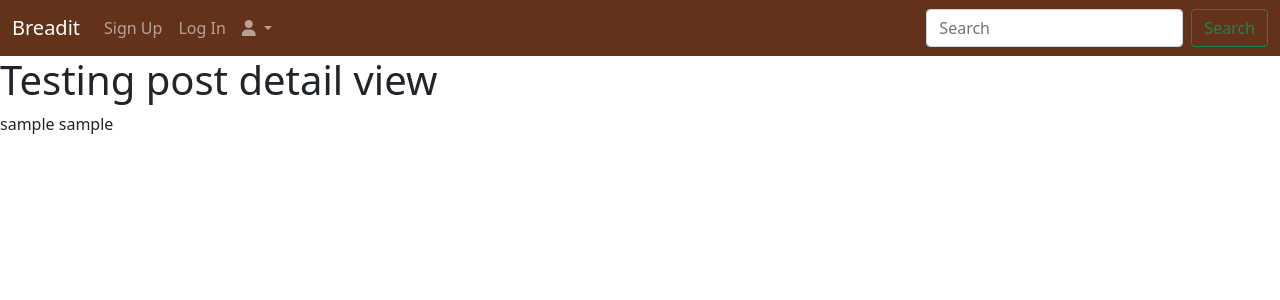
After one commit to Damianjacob/MS4_breadit, a Django app: a page that uses breadit/templates/base.html in a window 1280 px wide. The commit adds this page. Shown: the top 300 px of the page. Run offline with Django 3.2, Linux system fonts and the light colour scheme; tables that the repository leaves empty hold one stand-in row (values such as "Sample post").

Commit message:
Update index.html template, create post_detail template

```diff
--- a/breadit/forum/admin.py
+++ b/breadit/forum/admin.py
@@ -3,4 +3,5 @@ from django.contrib.auth.models import User
 from .models import Post
 
 # Register your models here.
+
 admin.site.register(Post)
--- a/breadit/forum/models.py
+++ b/breadit/forum/models.py
@@ -3,6 +3,7 @@ from django.contrib.auth.models import User
 from django.db import models
 from django.template.defaultfilters import slugify
 from cloudinary.models import CloudinaryField
+from django.urls import reverse
 
 # Create your models here.
 
@@ -26,6 +27,14 @@ class Post(models.Model):
     class Meta:
         ordering = ['-created_on']
 
+    # The following code has been copied and adapted from this article:
+    # https://learndjango.com/tutorials/django-slug-tutorial
+    # Consider using following method if time allows
+    # https://docs.djangoproject.com/en/dev/ref/forms/validation/#validating-fields-with-clean
+
+    def get_absolute_url(self):
+        return reverse('post_detail', kwargs={'slug': self.slug})
+
     def save(self, *args, **kwargs):
         if not self.slug:
             self.slug = slugify(self.title)
--- a/breadit/forum/urls.py
+++ b/breadit/forum/urls.py
@@ -1,11 +1,12 @@
 from django.urls import path
 from . import views
 
-from .views import PostView
+from .views import PostView, PostDetailView
 
 urlpatterns = [
     # path('', views.index, name='index'),
 
     # class based view path:
-    path('', PostView.as_view()),
+    path('', PostView.as_view(), name='index'),
+    path('<slug:slug>/', PostDetailView.as_view(), name='post_detail'),
 ]
--- a/breadit/forum/views.py
+++ b/breadit/forum/views.py
@@ -1,5 +1,6 @@
-from django.shortcuts import render
+from django.shortcuts import get_object_or_404, render
 from django.views.generic import ListView
+from django.views.generic.detail import DetailView
 from django.http import HttpResponse
 from .models import Post
 
@@ -16,3 +17,15 @@ class PostView(ListView):
     queryset = Post.objects.order_by('-created_on')
     post_list = queryset
     template_name = 'index.html'
+
+class PostDetailView(DetailView):
+    model = Post
+
+    def get(self, request, slug):
+        post = get_object_or_404(Post, slug=slug)
+        return render(request, 'post_detail.html', {
+            'post': post,
+            'slug': slug,
+        })
+
+    template_name = 'post_detail.html'
--- a/breadit/templates/base.html
+++ b/breadit/templates/base.html
@@ -28,7 +28,7 @@
 
     <nav class="navbar navbar-expand-lg navbar-dark bg-custom-brown sticky-top">
         <div class="container-fluid">
-          <a class="navbar-brand" href="#">Breadit</a>
+          <a class="navbar-brand" href="{% url 'index' %}">Breadit</a>
           <button class="navbar-toggler" type="button" data-bs-toggle="collapse" data-bs-target="#navbarSupportedContent" aria-controls="navbarSupportedContent" aria-expanded="false" aria-label="Toggle navigation">
             <span class="navbar-toggler-icon"></span>
           </button>
--- a/breadit/templates/index.html
+++ b/breadit/templates/index.html
@@ -8,7 +8,7 @@
   <div class="row gy-2">
     {% for post in post_list %}
     <div class="container col-lg-6 col-xs-12">
-      <div class="my-2 p-1 custom-posts border rounded">
+      <div class="my-2 p-1 custom-posts border rounded shadow">
         <div class="d-flex justify-content-between">
           <h3 class="d-inline-block">{{post.title}}</h3>
           <span>Posted on {{ post.created_on | date:'F d Y' }}</span>
@@ -30,9 +30,8 @@
           {% endif %}
         </div>
         <div class="text-center">
-          <button type="button" class="btn btn-dark">View Post</button>
+          <a href="{% url 'post_detail' post.slug %}" class="link-dark">View Post</a>
         </div>
-
       </div>
       <i class="fa-solid fa-bread-slice"></i>
       <span>{{ post.number_of_likes}}</span>
--- /dev/null
+++ b/breadit/templates/post_detail.html
@@ -0,0 +1,7 @@
+{% extends 'base.html' %}
+
+{% block content %}
+<h1>Testing post detail view</h1>
+{{ post.slug}}
+{{ slug }}
+{% endblock %}
```
